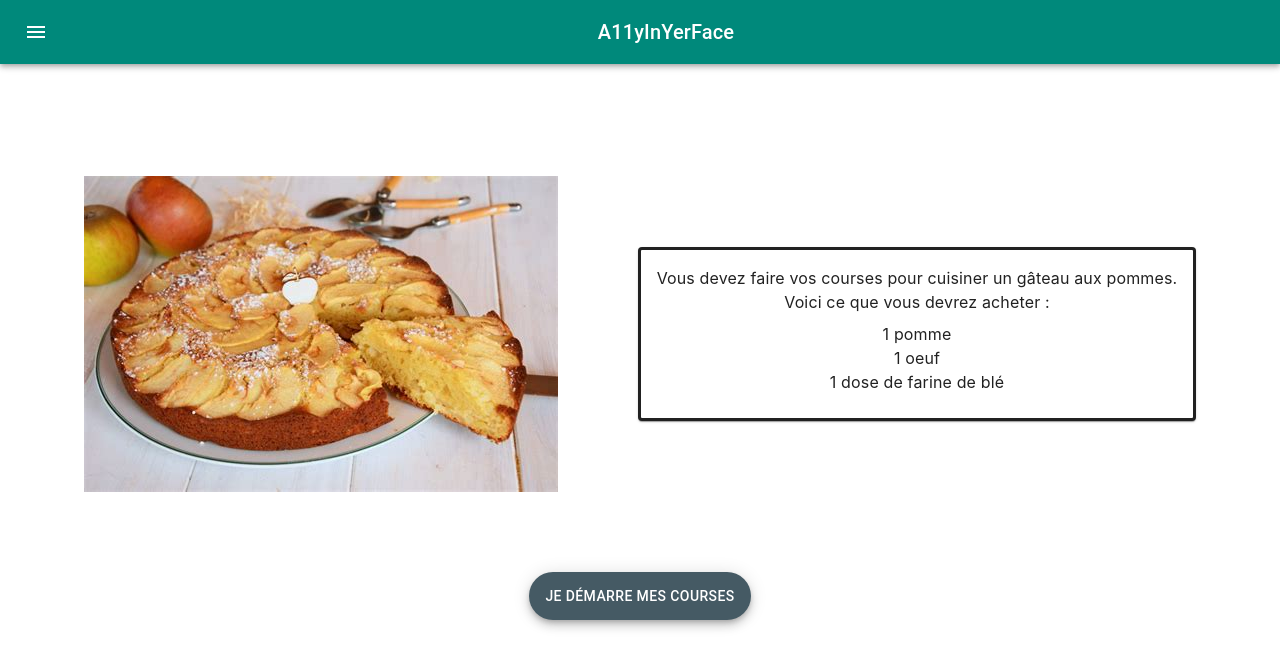
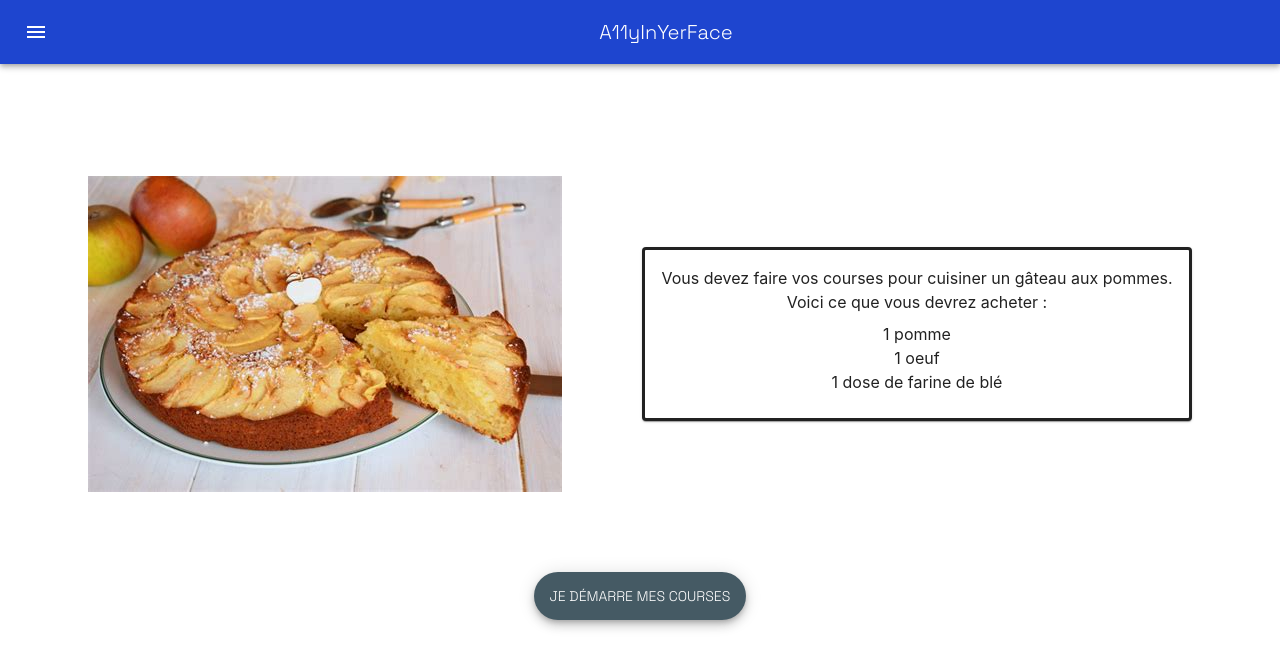
Before and after one commit to theodo/a11yinyerface, a Next.js app: page / in a window 1280 px wide. Shown: the top 668 px of the page. Built offline with nearby package versions, Linux system fonts and the light colour scheme.

Commit message:
feat: override default color and default typo from MUI

```diff
--- a/src/theming/theme.tsx
+++ b/src/theming/theme.tsx
@@ -1,16 +1,19 @@
-import { teal, blueGrey } from "@mui/material/colors";
+import { blueGrey } from "@mui/material/colors";
 import { createTheme } from "@mui/material/styles";
 
 // Create a theme instance.
 const theme = createTheme({
   palette: {
     primary: {
-      main: teal[600],
+      main: "#1E45CF",
     },
     secondary: {
       main: blueGrey[700],
     },
   },
+  typography: {
+    fontFamily: "Space Grotesk, sans-serif",
+  },
 });
 
 export default theme;
--- a/styles/globals.css
+++ b/styles/globals.css
@@ -1,3 +1,5 @@
+@import url("https://fonts.googleapis.com/css2?family=Space+Grotesk:wght@300&display=swap");
+
 html,
 body {
   padding: 0;
```
